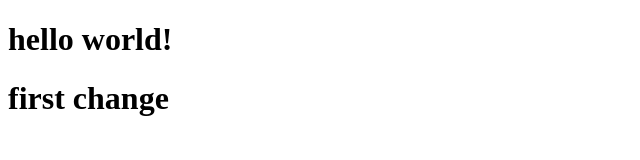
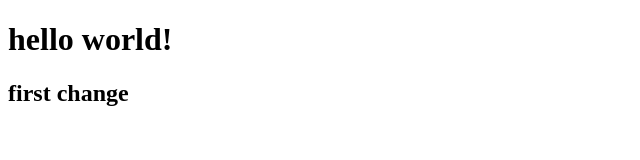
Before and after one commit to Chichmak/1st, a plain HTML site: page index.html in a window 1280 px wide. Shown: the whole page, without its empty margins (0-640 px from the left). Drawn offline with Linux system fonts and the light colour scheme.

Commit message:
h1 to h2

```diff
--- a/index.html
+++ b/index.html
@@ -10,7 +10,8 @@
 
 <body>
     <h1>hello world!</h1>
-   <h1>first change</h1>
+   <h2>first change</h2>
+
 
 </body>
 
```
